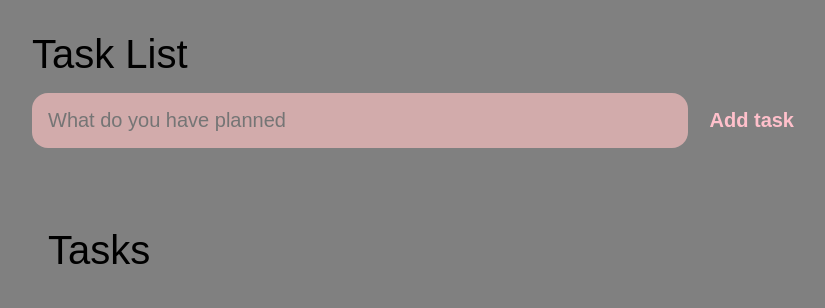
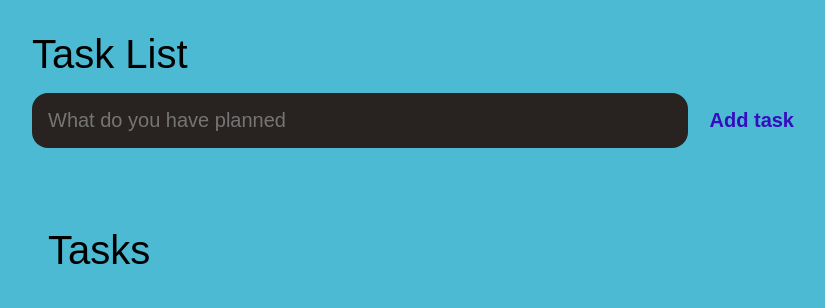
Before and after one commit to sabinaSandais/To-do-list, a plain HTML site: page index.html in a window 1280 px wide. Shown: the whole page, without its empty margins (224-1049 px from the left). Drawn offline with Linux system fonts and the light colour scheme.

Commit message:
Updated CSS

```diff
--- a/main.css
+++ b/main.css
@@ -8,7 +8,7 @@ body {
     display: flex;
     flex-direction: column;
     min-height: 100vh;
-    background: gray;
+    background: rgb(76, 186, 211);
     color: white;
 
 }
@@ -22,7 +22,7 @@ header{
 
 header h1{
     font-size: 2.5rem;
-    font-weight: 300;
+    font-weight: 500;
     color: black;
     margin-bottom: 1rem;
 
@@ -39,7 +39,7 @@ input, button {
 }
 #new-task-input {
     flex: 1 1 0%;
-    background-color: rgb(210, 171, 171);
+    background-color: rgb(40, 35, 32);
     padding: 1rem;
     border-radius: 1rem;
     margin-right: 1rem;
@@ -49,7 +49,7 @@ input, button {
 
 
 #new-task-submit{
-    color: pink;
+    color: rgb(54, 12, 191);
     font-size: 1.25rem;
     font-weight: 700;
     cursor: pointer;
@@ -70,7 +70,7 @@ main{
 }
 .task-list h2{
     font-size: 2.5rem;
-    font-weight: 300;
+    font-weight: 500;
     color: black;
     margin-bottom: 1rem;
 }
```
